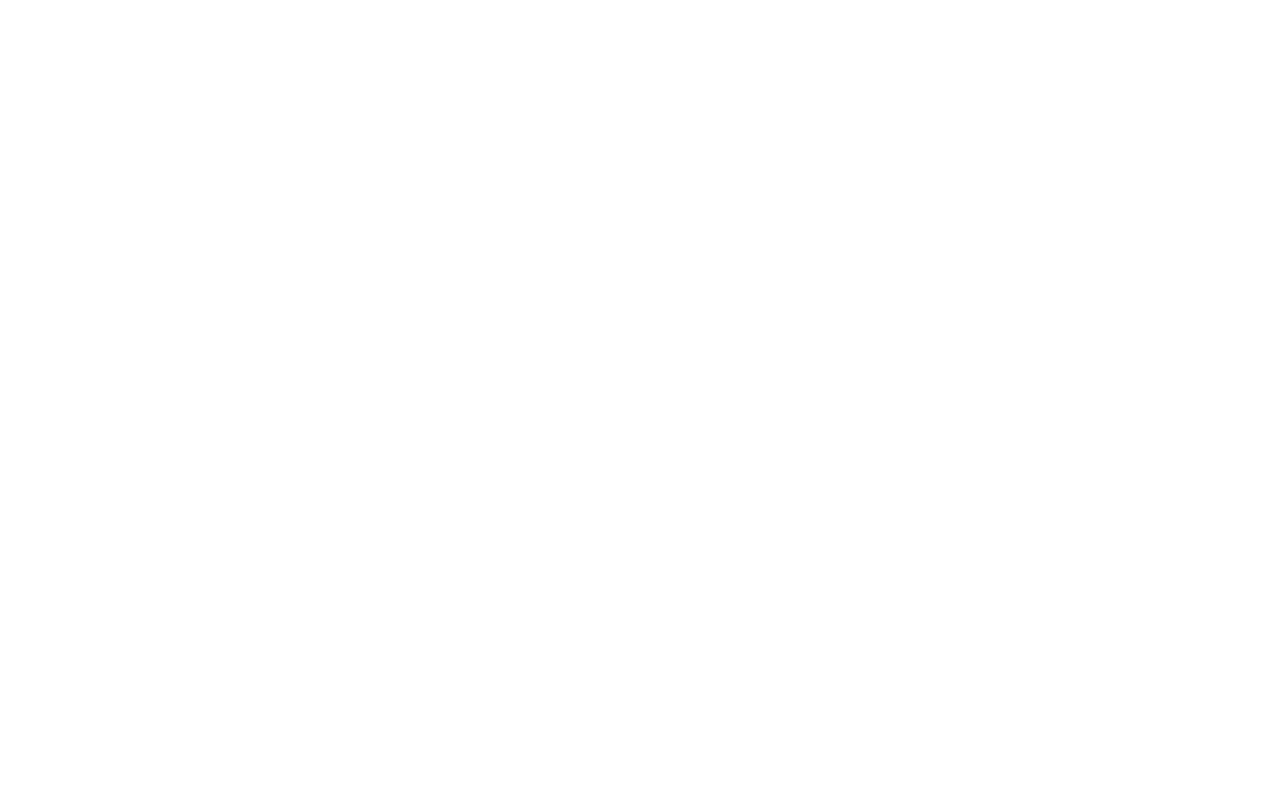
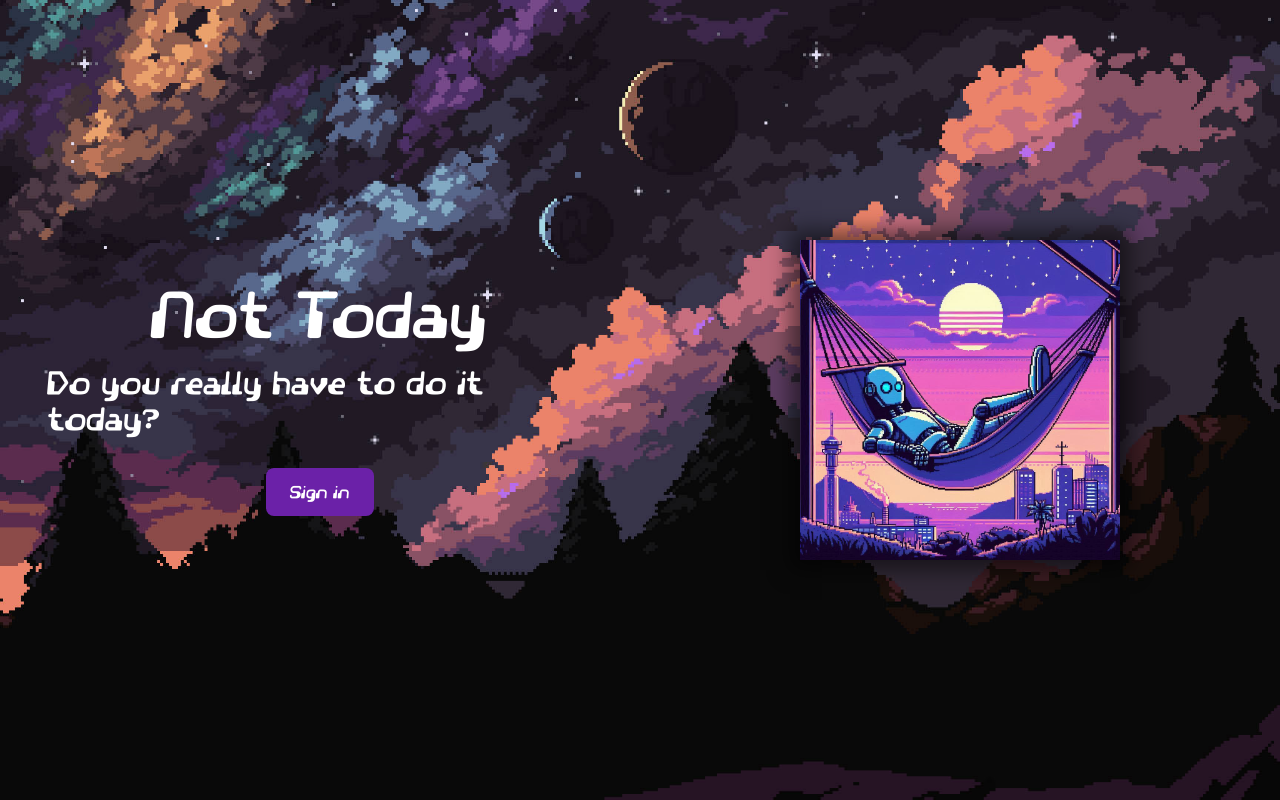
Before and after one commit to JoseJoaquinMartinez/Not-today, a React (Vite) app: page /home in a window 1280 px wide. Before the commit this address had no page. Built offline with nearby package versions, Linux system fonts and the light colour scheme.

Commit message:
[NT-15] Create home

```diff
--- a/src/front/App.tsx
+++ b/src/front/App.tsx
@@ -3,6 +3,7 @@ import Singup from "./pages/Singup.tsx";
 import Login from "./pages/Login.tsx";
 
 import "../front/styles/App.css";
+import Home from "./pages/Home.tsx";
 
 function App() {
   return (
@@ -10,6 +11,7 @@ function App() {
       <Routes>
         <Route path="/signup" element={<Singup />} />
         <Route path="/login" element={<Login />} />
+        <Route path="/home" element={<Home />} />
         {/* <Route path="/not-today" element={<Main />} /> */}
         {/* <Route path="*" element={<Page404 />} /> */}
       </Routes>
--- /dev/null
+++ b/src/front/pages/Home.tsx
@@ -0,0 +1,32 @@
+import React from "react";
+
+const Home = () => {
+    return (
+        <div className="flex h-screen relative">
+          <img
+            src="../../../../public/signup-backgorund.jpg"
+            alt="Background"
+            className="absolute inset-0 w-full h-full object-cover"
+          />
+
+          <div className="w-1/2 flex flex-col justify-center items-center px-12 z-10">
+            <h1 className="text-6xl font-bold text-white mb-5">Not Today</h1>
+            <h2 className="text-3xl text-white mb-8">Do you really have to do it today?</h2>
+            <button className="bg-purple-800 hover:bg-purple-900 text-white font-bold py-3 px-6 rounded-lg">
+              Sign in
+            </button>
+          </div>
+
+          <div className="w-1/2 flex justify-center items-center z-10">
+            <img
+              src="../../../../public/hamacabot.jpg"
+              alt="Lazy bot"
+              className="max-w-xs shadow-xl"
+              style={{ boxShadow: '0 0 20px 10px rgba(0, 0, 0, 0.5)' }}
+            />
+          </div>
+        </div>
+      );
+    };
+
+export default Home;
```
Also changed, not shown: public/hamacabot.jpg (added), public/rovago.jpg (added).
